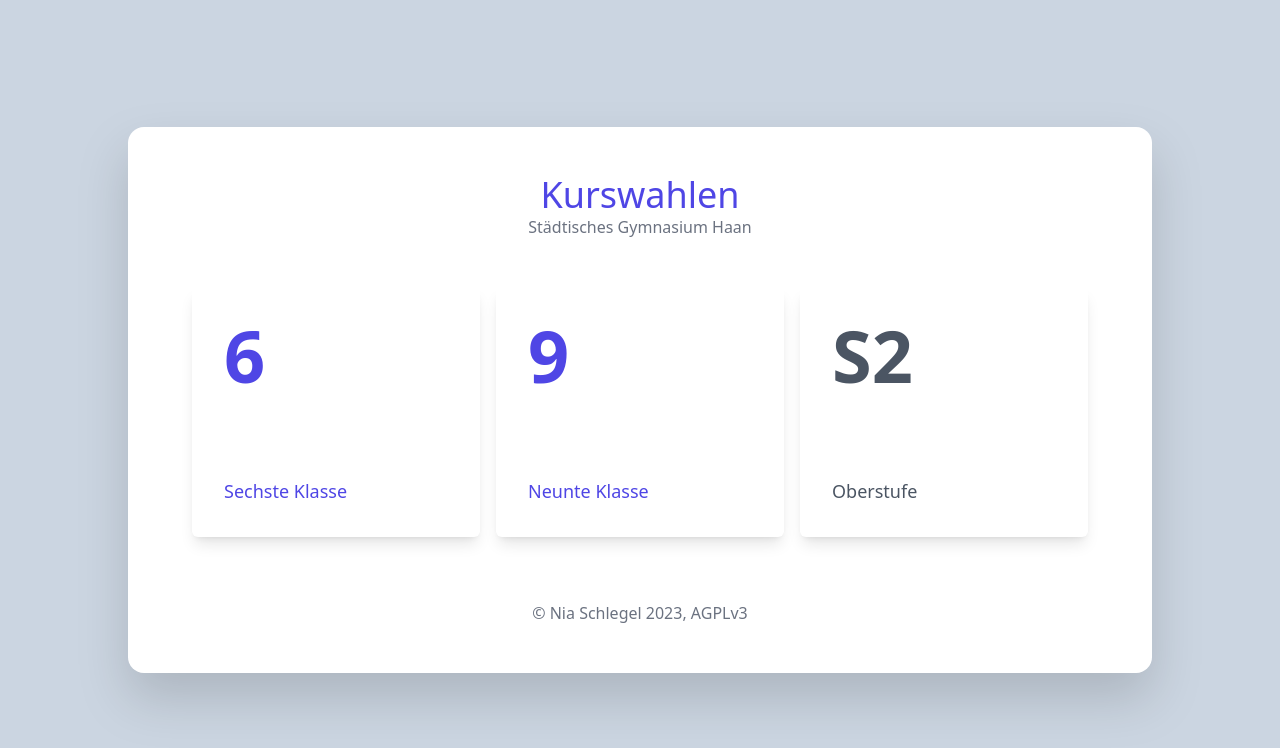
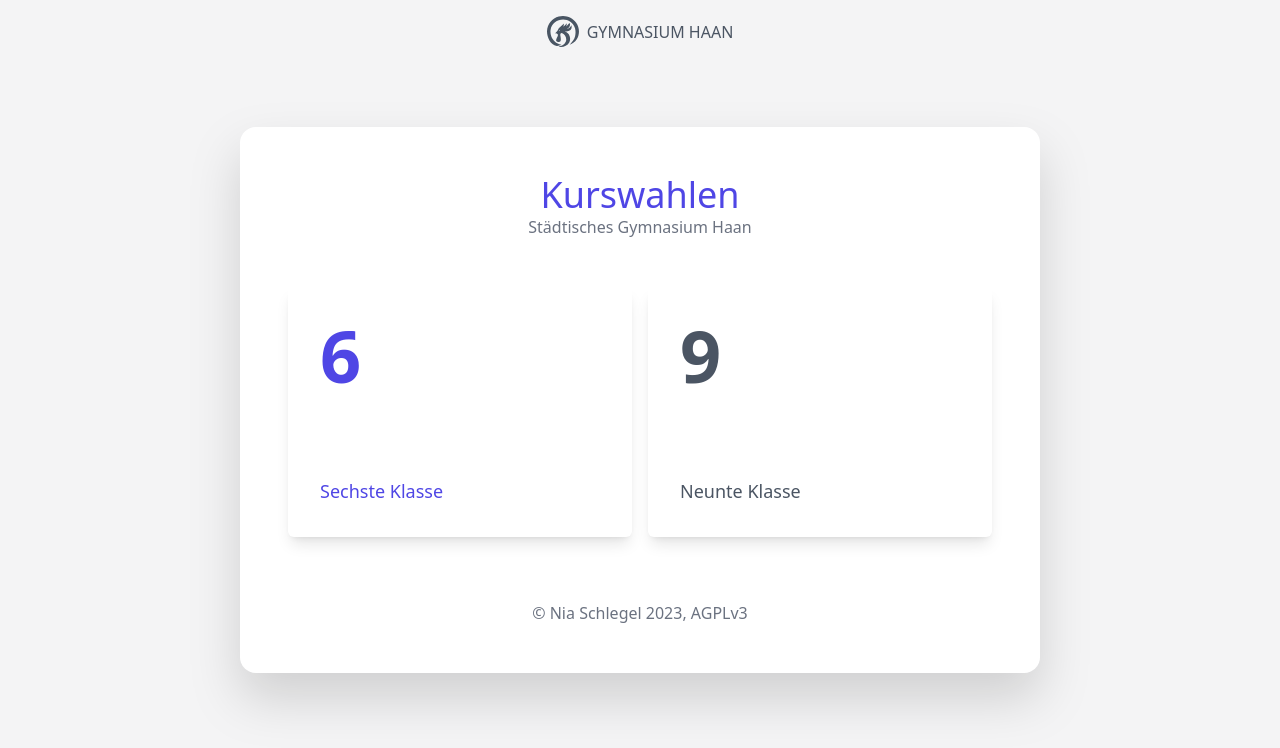
Before and after one commit to BixConcept/course-selection-page, a SvelteKit app: page / in a window 1280 px wide. Shown: the top 748 px of the page. Built offline with nearby package versions, Linux system fonts and the light colour scheme.

Commit message:
add routing
Signed-off-by: 3nt3 <gott@3nt3.de>

```diff
--- a/src/routes/+page.svelte
+++ b/src/routes/+page.svelte
@@ -1,8 +1,11 @@
 <script lang="ts">
+	import { goto } from '$app/navigation';
+	import Logo from '../assets/logo.svg';
+
 	const choices = [
-		{ id: 0, title: 'Sechste Klasse', large: '6', active: true },
-		{ id: 1, title: 'Neunte Klasse', large: '9', active: true },
-		{ id: 2, title: 'Oberstufe', large: 'S2', active: false }
+		{ id: 0, href: '/sixth-grade', title: 'Sechste Klasse', large: '6', active: true },
+		{ id: 1, href: '/ninth-grade', title: 'Neunte Klasse', large: '9', active: false },
+		/* { id: 2, title: 'Oberstufe', large: 'S2', active: false } */
 	];
 
 	let selected: number | null = null;
@@ -11,22 +14,29 @@
 		const filtered = choices.filter((x) => x.id == choice);
 		if (filtered && filtered[0].active) {
 			selected = choice;
+			goto(filtered[0].href);
 		}
 	}
 </script>
 
-<main class="flex flex-col justify-center items-center w-screen h-screen bg-slate-300">
+<main class="flex flex-col justify-center items-center w-screen h-screen bg-zinc-100 px-8">
+	<div class="flex absolute top-4 items-center gap-2">
+		<div class="w-8 h-8 text-gray-600">
+			<img src={Logo} alt="Gymhaan Logo" />
+		</div>
+		<h1 class="uppercase text-gray-600 ">Gymnasium Haan</h1>
+	</div>
 	<div
-		class="p-12 drop-shadow-2xl bg-white max-w-screen-lg flex items-center justify-center flex-col w-full rounded-2xl"
+		class="p-12 w-[min(800px,90vw)] drop-shadow-2xl bg-white flex items-center justify-center flex-col rounded-2xl "
 	>
 		<h1 class="text-center text-4xl text-indigo-600">Kurswahlen</h1>
 		<h2 class="text-center text-gray-500">Städtisches Gymnasium Haan</h2>
-		<div class="flex gap-4 mt-12">
+		<div class="flex flex-col sm:flex-row gap-4 mt-12 w-full">
 			{#each choices as choice}
 				<button
-					class="flex-1 shadow-lg rounded-md flex flex-col  justify-center p-8 w-72 h-[250px] ring-indigo-600"
+					class="flex-1 w-full sm:w-auto shadow-lg rounded-md flex flex-col justify-center p-8 h-[250px] ring-indigo-600 active:ring-2 transition-all ease-in-out"
+					disabled={!choice.active}
 					on:click={() => selectThing(choice.id)}
-					class:ring-2={selected === choice.id}
 				>
 					<h2
 						class="flex-1 text-7xl font-bold "
```
Also changed, not shown: src/assets/logo.svg (added), src/routes/sixth-grade/+page.svelte (added).
